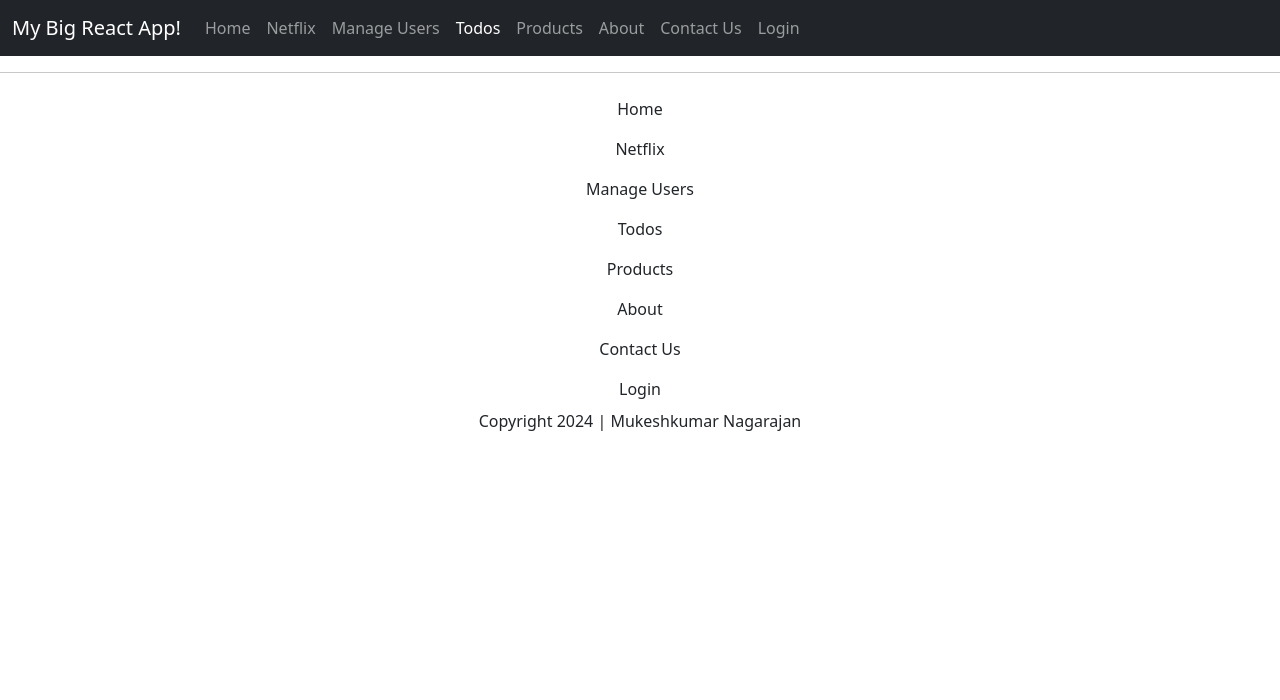
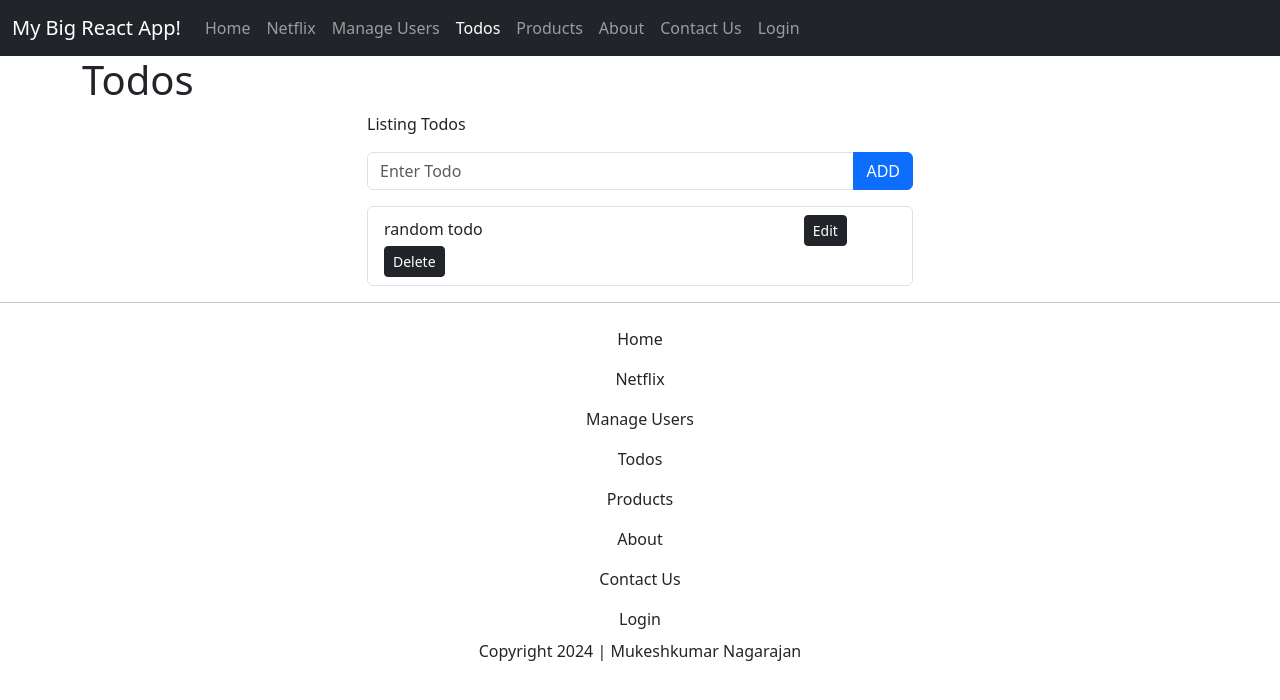
Before and after one commit to mukeshkumarnagarajan/big-react-app, a React (Vite) app: page /todos in a window 1280 px wide. Shown: the top 700 px of the page. Built offline with nearby package versions, Linux system fonts and the light colour scheme.

Commit message:
Completed Add todo

```diff
--- a/index.html
+++ b/index.html
@@ -4,6 +4,7 @@
     <meta charset="UTF-8" />
     <meta name="viewport" content="width=device-width, initial-scale=1.0" />
     <title>My Big React App!</title>
+    <link rel="icon" href="/favicon-32x32.png">
   </head>
   <body>
     <div id="root"></div>
--- a/package.json
+++ b/package.json
@@ -4,7 +4,7 @@
   "version": "0.0.0",
   "type": "module",
   "scripts": {
-    "dev": "vite",
+    "dev": "vite --port 4242",
     "build": "tsc && vite build",
     "lint": "eslint . --ext ts,tsx --report-unused-disable-directives --max-warnings 0",
     "preview": "vite preview"
--- a/src/App.tsx
+++ b/src/App.tsx
@@ -9,6 +9,7 @@ import AboutPage from "./pages/AboutPage/AboutPage";
 import AddUser from "./pages/UsersPage/AddUser";
 import UserDetails from "./pages/UsersPage/UserDetails";
 import { HelmetProvider } from "react-helmet-async";
+import TodosPage from "./pages/TodosPage/TodosPage";
 
 const App: React.FC = () => {
   return (
@@ -22,7 +23,10 @@ const App: React.FC = () => {
             <Route path="/netflix" element={<NetflixPage />}></Route>
             <Route path="/users" element={<UsersPage />}></Route>
             <Route path="/users/add" element={<AddUser />}></Route>
-            <Route path="/users/1" element={<UserDetails />}></Route>
+            {/*  Setting up routing config with URL param */}
+            <Route path="/users/:userId" element={<UserDetails />}></Route>
+
+            <Route path="/todos" element={<TodosPage />}></Route>
             <Route path="/about-us" element={<AboutPage />}></Route>
           </Routes>
         </main>
--- a/src/main.tsx
+++ b/src/main.tsx
@@ -1,12 +1,7 @@
-import React from "react";
 import ReactDOM from "react-dom/client";
 import App from "./App.tsx";
 import "bootstrap/dist/js/bootstrap.bundle.min.js";
 import "bootstrap/dist/css/bootstrap.min.css";
 import "./index.css";
 
-ReactDOM.createRoot(document.getElementById("root")!).render(
-  <React.StrictMode>
-    <App />
-  </React.StrictMode>
-);
+ReactDOM.createRoot(document.getElementById("root")!).render(<App />);
--- /dev/null
+++ b/src/pages/TodosPage/TodosPage.tsx
@@ -0,0 +1,92 @@
+import { useEffect, useReducer, useRef } from "react";
+import todoReducer from "../../reducers/todoReducers";
+
+const TodosPage: React.FC = () => {
+  console.log("1. Program Started");
+  const todoItemStyle = {
+    width: "82%",
+    display: "inline-block",
+  };
+
+  // to read todo input data -- let's use useRef
+  const todoInput = useRef<HTMLInputElement>(null);
+  console.log(todoInput);
+
+  const [todoState, todoDispatch] = useReducer(todoReducer, []);
+  // all todos will be in todoState
+  // todoDispatch is a fn to update the todoState
+
+  useEffect(() => {
+    // connect to the rest api on load
+    const todos = [
+      {
+        id: "34213242",
+        task: "random todo",
+        isCompleted: false,
+      },
+    ];
+    todoDispatch({
+      type: "GET_TODOS",
+      payload: todos,
+    });
+  }, []);
+
+  const handleAddTodo = () => {
+    console.log("Adding todo");
+    if (todoInput.current != null) {
+      console.log(todoInput.current.value);
+      // before dispatch connect to rest api and get this saved;
+      // calling dispatch with action object
+      todoDispatch({
+        type: "ADD_TODO",
+        payload: {
+          id: new Date().toISOString(),
+          task: todoInput.current.value,
+          isCompleted: false,
+        },
+      });
+    }
+  };
+
+  console.log("2. Program Ended");
+  return (
+    <div className="row">
+      <h1>Todos</h1>
+
+      <div className="col-md-6 offset-md-3">
+        <p>Listing Todos</p>
+        <div className="input-group mb-3">
+          {/* Let's try uncontrolled component */}
+          <input
+            type="text"
+            className="form-control"
+            placeholder="Enter Todo"
+            ref={todoInput}
+          />
+          <button
+            className="btn btn-primary"
+            type="button"
+            onClick={handleAddTodo}
+          >
+            ADD
+          </button>
+        </div>
+
+        <ul className="list-group">
+          {todoState &&
+            todoState.map((todo) => {
+              return (
+                <li className="list-group-item" key={todo.id}>
+                  <span style={todoItemStyle}>{todo.task}</span>
+                  <button className="btn btn-sm btn-dark">Edit</button>{" "}
+                  <button className="btn btn-sm btn-dark">Delete</button>
+                </li>
+              );
+            })}
+        </ul>
+      </div>
+    </div>
+  );
+};
+
+export default TodosPage;
--- a/src/pages/UsersPage/AddUser.tsx
+++ b/src/pages/UsersPage/AddUser.tsx
@@ -2,14 +2,32 @@ import React, { useState } from "react";
 import { useForm } from "react-hook-form";
 import { Link } from "react-router-dom";
 import { IUser } from "../../models/UserTypes";
+import axios, { AxiosResponse } from "axios";
 
 const AddUser: React.FC = () => {
+  const [isLoading, setIsLoading] = useState(false);
   const [isSaved, setIsSaved] = useState(false);
   const [isError, setIsError] = useState(false);
   const { register, handleSubmit } = useForm<IUser>();
 
   const handleAddUser = (formData: IUser) => {
     console.log(formData);
+    setIsLoading(true);
+
+    axios
+      .post("https://jsonplaceholder.typicode.com/users", formData)
+      .then((res: AxiosResponse<IUser>) => {
+        console.log(res);
+        setIsSaved(true);
+      })
+      .catch((error) => {
+        console.log(error);
+        setIsError(true);
+      })
+      .finally(() => {
+        console.log("It's Over!");
+        setIsLoading(false);
+      });
   };
 
   return (
@@ -78,7 +96,7 @@ const AddUser: React.FC = () => {
         <div className="form-group row">
           <div className="col-sm-10 offset-sm-2">
             <button type="submit" className="btn btn-primary">
-              Submit
+              {isLoading? 'Submitting...':'Submit'}
             </button>
           </div>
         </div>
--- a/src/pages/UsersPage/UserDetails.tsx
+++ b/src/pages/UsersPage/UserDetails.tsx
@@ -1,7 +1,28 @@
-import React from "react";
-import { Link } from "react-router-dom";
+import axios from "axios";
+import React, { useEffect, useState } from "react";
+import { Link, useParams } from "react-router-dom";
+import { IUser } from "../../models/UserTypes";
 
 const UserDetails: React.FC = () => {
+  const [user, setUser] = useState<IUser>();
+
+  const { userId } = useParams();
+
+  const getUserDetails = async () => {
+    try {
+      const response = await axios.get(
+        `https://jsonplaceholder.typicode.com/users/${userId}`
+      );
+      setUser(response.data);
+    } catch (error) {
+      console.log(error);
+    }
+  };
+
+  useEffect(() => {
+    getUserDetails();
+  }, []);
+
   return (
     <>
       <h1>User Details</h1>
@@ -9,11 +30,13 @@ const UserDetails: React.FC = () => {
         Go Back
       </Link>
       <div className="card">
-        <div className="card-header">You are seeing details of User ID: 1</div>
+        <div className="card-header">
+          You are seeing details of User ID: {user?.id}
+        </div>
         <div className="card-body">
-          <h5 className="card-title">Name: John</h5>
-          <p className="card-text">E-Mail: j@k.com</p>
-          <p className="card-text">Phone: 435678945</p>
+          <h5 className="card-title">Name: {user?.name}</h5>
+          <p className="card-text">E-Mail: {user?.email}</p>
+          <p className="card-text">Phone: {user?.phone}</p>
 
           <div>
             <Link to="edit" className="btn btn-primary">
@@ -21,7 +44,7 @@ const UserDetails: React.FC = () => {
             </Link>
             <button
               type="button"
-              className="btn btn-outline-danger"
+              className="btn btn-outline-danger m-2"
               data-bs-toggle="modal"
               data-bs-target="#deleteUserModal"
             >
--- /dev/null
+++ b/src/reducers/todoReducers.ts
@@ -0,0 +1,37 @@
+/*
+Reducer
+----
+  * is function that must take in two params (state, action)
+  * this fn must return state
+  * we will never execute this fn directly
+  * This fn can be executed ONLY by dispatching an action from comp
+
+*/
+
+interface Todo {
+  id?: string;
+  task: string;
+  isCompleted: boolean;
+}
+
+// Let's identify the possible action types in todo app
+type Action =
+  | { type: "GET_TODOS"; payload: Todo[] }
+  | { type: "ADD_TODO"; payload: Todo };
+
+function todoReducer(state: Todo[], action: Action): Todo[] {
+  // based on the action type this must return state
+  console.log(action);
+  switch (action.type) {
+    case "ADD_TODO":
+      return [...state, action.payload];
+
+    case 'GET_TODOS':
+      return action.payload;
+
+    default:
+      return state;
+  }
+}
+
+export default todoReducer;
```
Also changed, not shown: public/favicon-32x32.png (added), 1 other file (tests, documents, lock files or other folders).
